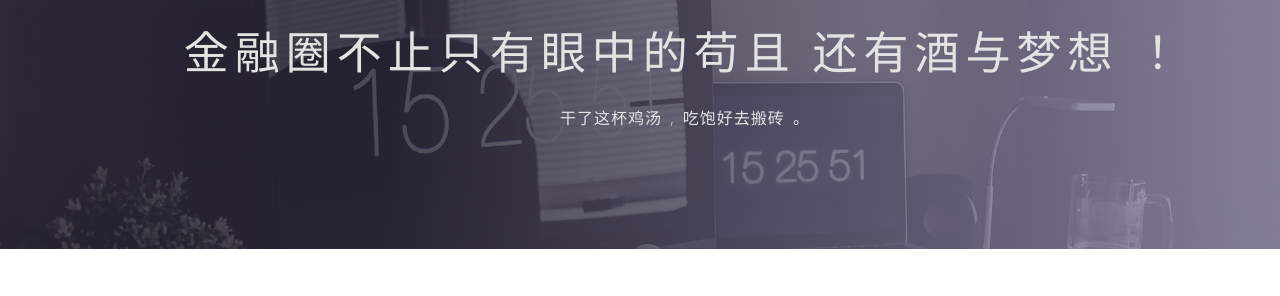
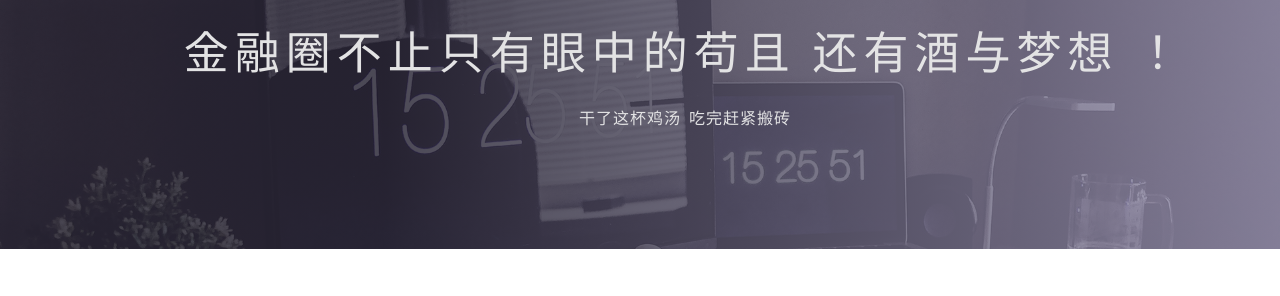
Before and after one commit to lycancn/lycan.github.io, a Jekyll site: the page built from blog.html, in a window 1280 px wide. Shown: the part 211-507 px from the top of the page. Built offline with Jekyll 4.4.1, drawn with Linux system fonts in a browser that asks for light colours; nearby versions of some CDN libraries; some web fonts are replaced; library files that are not in the unit come from our copies.

Commit message:
Update blog.html

```diff
--- a/blog.html
+++ b/blog.html
@@ -10,7 +10,7 @@ permalink: /blog/
       <div class="col-md-12">
         <div class="block">
           <h1> 金融圈不止只有眼中的苟且 还有酒与梦想 ！</h1>
-          <p>干了这杯鸡汤 , 吃饱好去搬砖 。</p>
+          <p> 干了这杯鸡汤  吃完赶紧搬砖 </p>
         </div>
       </div>
     </div>
```
